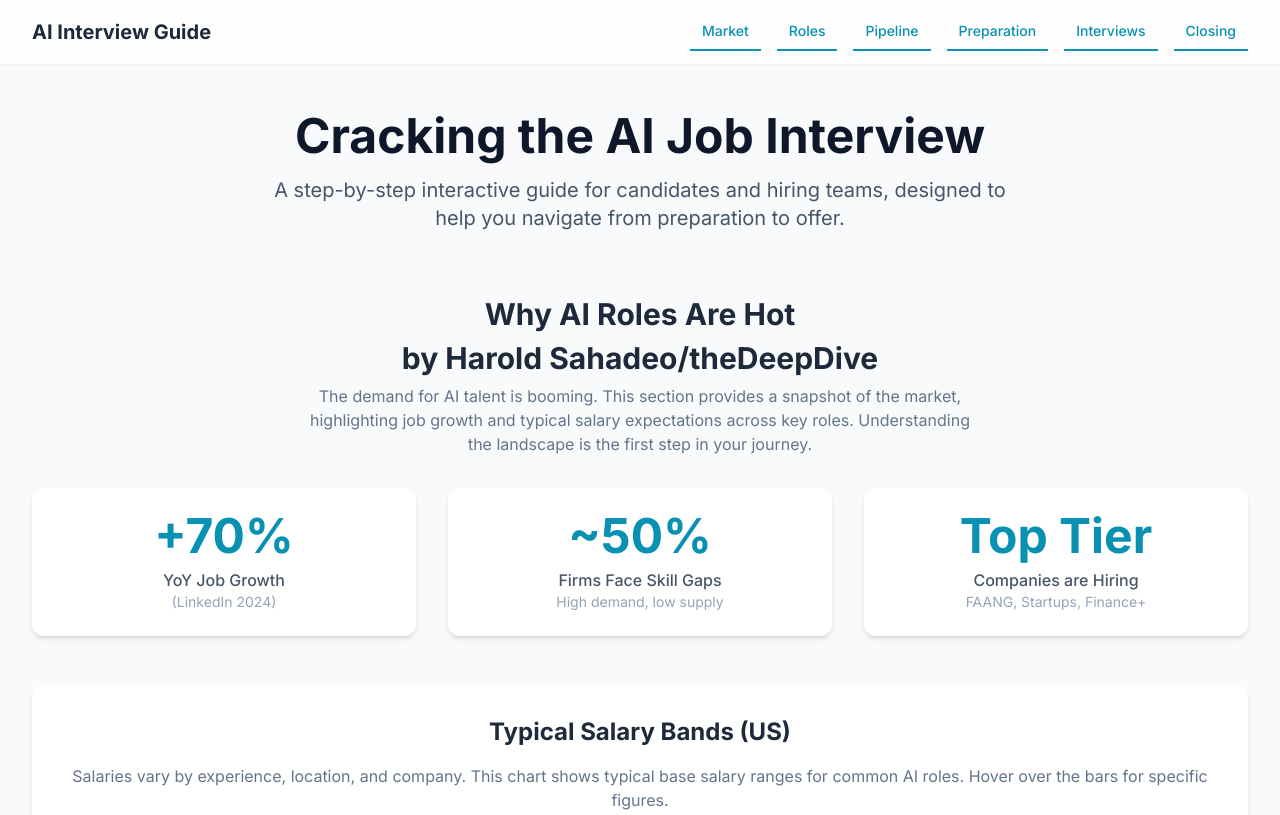
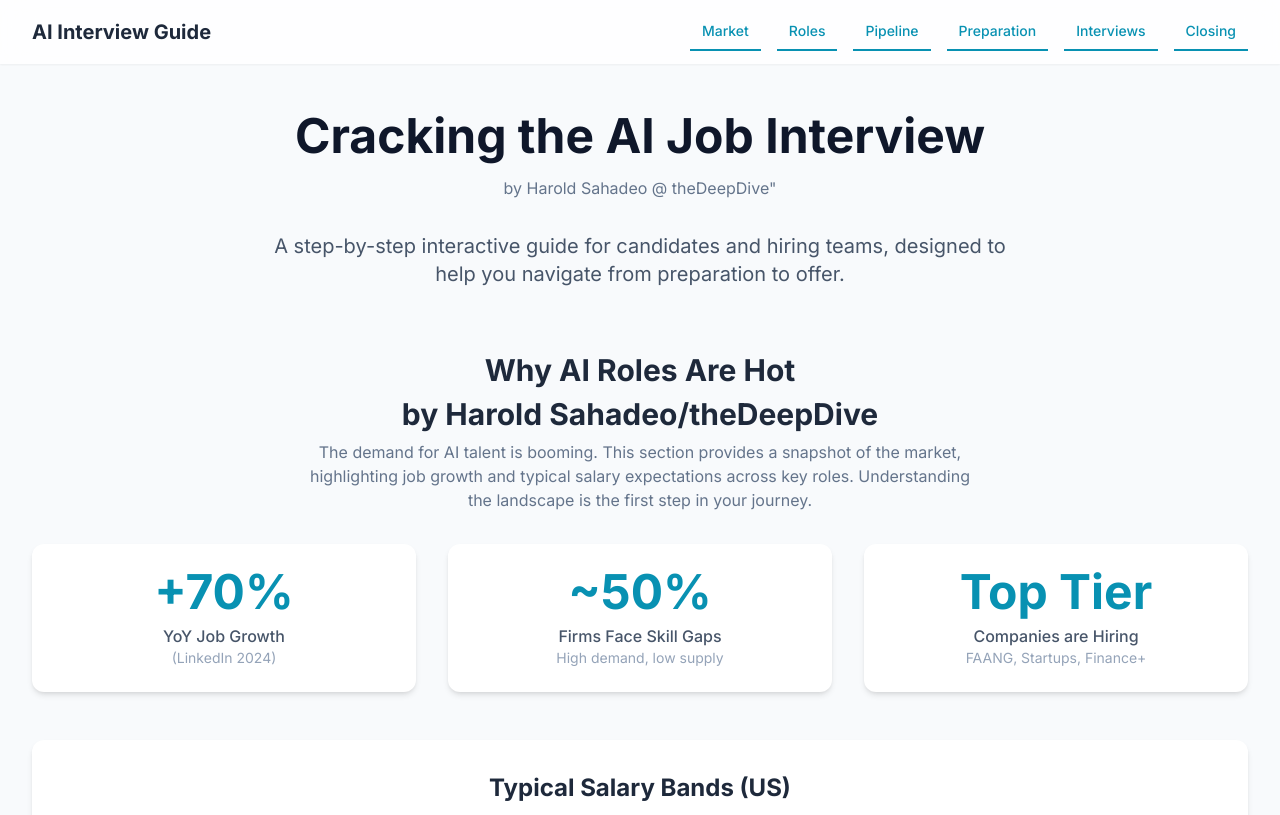
Before and after one commit to thedeepdive/ia-job-cracking, a plain HTML site: page index.html in a window 1280 px wide. Shown: the top 815 px of the page. Drawn offline with nearby package versions, Linux system fonts and the light colour scheme.

Commit message:
Update index.html

```diff
--- a/index.html
+++ b/index.html
@@ -126,6 +126,7 @@
 
         <section id="intro" class="text-center mb-16">
             <h1 class="text-4xl md:text-5xl font-extrabold text-slate-900 mb-4">Cracking the AI Job Interview</h1>
+             <p class="text-center text-slate-500 mb-8 max-w-2xl mx-auto">by Harold Sahadeo @ theDeepDive"</p>
 
             <p class="text-lg md:text-xl text-slate-600 max-w-3xl mx-auto">A step-by-step interactive guide for candidates and hiring teams, designed to help you navigate from preparation to offer.</p>
         </section>
```
